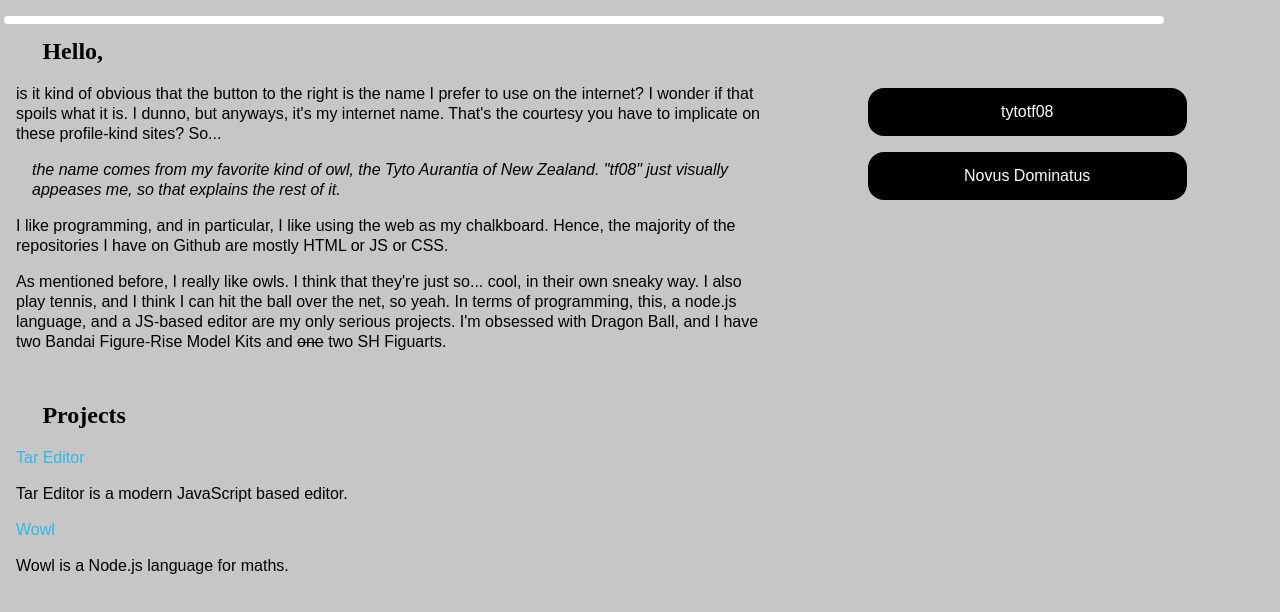
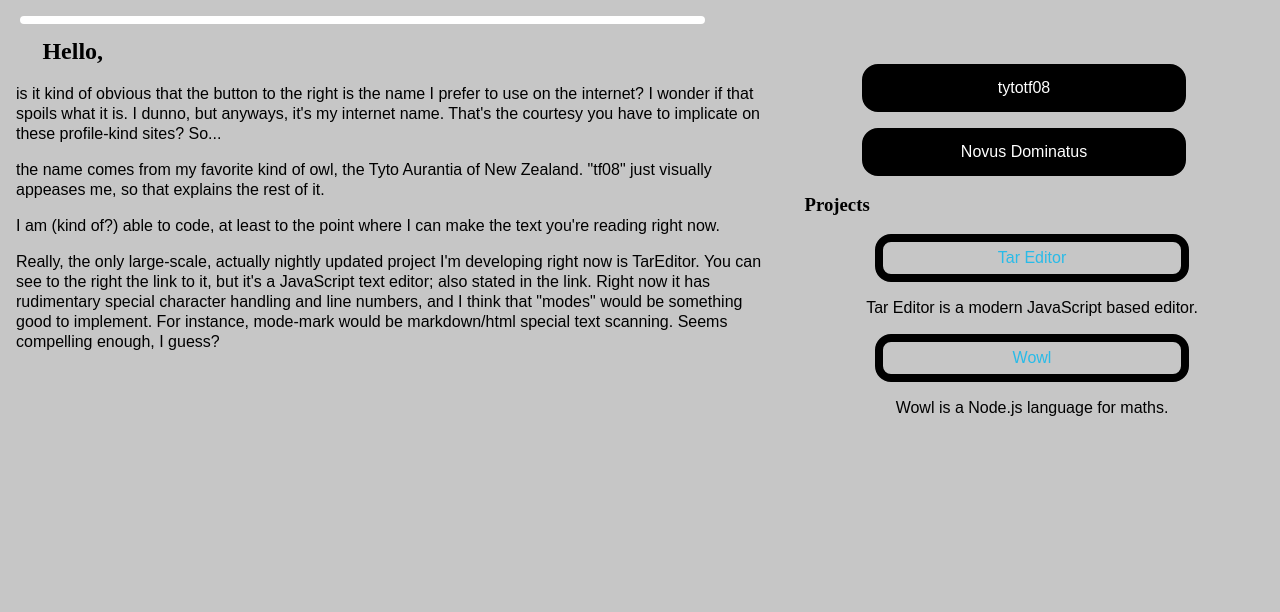
Before and after one commit to tytotf08/tytotf08.github.io, a plain HTML site: page index.html in a window 1280 px wide. Drawn offline with Linux system fonts and the light colour scheme; a web font is replaced by a local one.

Commit message:
Well, more.

```diff
--- a/index.html
+++ b/index.html
@@ -5,20 +5,24 @@
 	<link rel = "stylesheet" href = "./styles/index.css" type = "text/css"/>
 </head>
 <body>
-	<hr/>
+	<main>
 		<section id = "bio">
 			<main>
+				<hr/>
 				<h1>Hello,</h1>
 				<p>is it kind of obvious that the button to the right is the name I prefer to use on the internet? I wonder if that spoils what it is. I dunno, but anyways, it's my internet name. That's the courtesy you have to implicate on these profile-kind sites? So...
 				</p>
-			<p>
-				<em>the name comes from my favorite kind of owl, the Tyto Aurantia of New Zealand. "tf08" just visually appeases me, so that explains the rest of it.</em>
+				<p>the name comes from my favorite kind of owl, the Tyto Aurantia of New Zealand. "tf08" just visually appeases me, so that explains the rest of it.
 				</p>
-			<p>I like programming, and in particular, I like using the web as my chalkboard. Hence, the majority of the repositories I have on Github are mostly HTML or JS or CSS.</p>
-			<p>As mentioned before, I really like owls. I think that they're just so... cool, in their own sneaky way. I also play tennis, and I think I can hit the ball over the net, so yeah. In terms of programming, this, a node.js language, and a JS-based editor are my only serious projects. I'm obsessed with Dragon Ball, and I have two Bandai Figure-Rise Model Kits and <span class = "struck">one</span> two SH Figuarts. </p>
+				<p>I am (kind of?)  able to code, at least to the point where I can make the text you're reading right now.</p>
+				<p>Really, the only large-scale, actually nightly updated project I'm developing right now is TarEditor. You can see to the right the link to it, but it's a JavaScript text editor; also stated in the link. Right now it has rudimentary special character handling and line numbers, and I think that "modes" would be something good to implement. For instance, mode-mark would be markdown/html special text scanning. Seems compelling enough, I guess?</p>
 			</main>
-		<nav><a id = "home" href = "/">tytotf08</a><a id = "pl" href = "https://novus.dominat.us">Novus Dominatus</a></nav>
 		</section>
+		<section id = "copyright"></section>
+	</main>
+	<nav>
+		<a id = "home" href = "/">tytotf08</a>
+		<a id = "pl" href = "https://novus.dominat.us">Novus Dominatus</a>
 		<section id = "projects">
 			<h1>Projects</h1>
 			<div id = "te">
@@ -34,7 +38,7 @@
 				</p>
 			</div>
 		</section>
-	<section id = "copyright"></section>
+	</nav>
 	<script src = "./scripts/index.js" type = "text/javascript"></script>
 </body>
 </html>
--- /dev/null
+++ b/racismprominence/styles/index.css
@@ -0,0 +1,108 @@
+html,
+body {
+	height: 100%;
+	width: 100%;
+	font-family: -apple-system;
+	padding: 0px;
+	margin: 0px;
+	overflow: hidden;
+	display: flex;
+	flex-direction: column;
+}
+body * {
+	padding: 0px;
+	margin: 0px;
+}
+nav {
+	height: 7.5%;
+	display: flex;
+	flex-direction: row;
+	align-items: center;
+	background-color: #23324f;
+	font-weight: bold;
+}
+nav a {
+	color: white;
+	text-decoration: none;
+	padding-left: 0.5rem;
+	display: block;
+}
+nav a:hover {
+	color: #eeeeee;
+}
+main {
+	width: 100%;
+	height: 92.5%;
+	overflow: hidden;
+	border: solid 1px;
+	display: flex;
+	box-sizing: border-box;
+	-webkit-font-smoothing: antialiased;
+}
+article {
+	flex: 60%;
+	overflow: auto;
+	padding: 1rem;
+}
+div#imgs {
+	padding: 1rem;
+	flex: 40%;
+	display: flex;
+	flex-direction: column;
+	overflow: auto;
+}
+div#imgs img {
+	width: 100%;
+}
+article p {
+	padding-top: 1rem;
+	font-family: Quicksand;
+}
+/* vietnamese */
+@font-face {
+  font-family: 'Quicksand';
+  font-style: normal;
+  font-weight: 400;
+  src: url(https://fonts.gstatic.com/s/quicksand/v21/6xKtdSZaM9iE8KbpRA_hJFQNYuDyP7bh.woff2) format('woff2');
+  unicode-range: U+0102-0103, U+0110-0111, U+0128-0129, U+0168-0169, U+01A0-01A1, U+01AF-01B0, U+1EA0-1EF9, U+20AB;
+}
+/* latin-ext */
+@font-face {
+  font-family: 'Quicksand';
+  font-style: normal;
+  font-weight: 400;
+  src: url(https://fonts.gstatic.com/s/quicksand/v21/6xKtdSZaM9iE8KbpRA_hJVQNYuDyP7bh.woff2) format('woff2');
+  unicode-range: U+0100-024F, U+0259, U+1E00-1EFF, U+2020, U+20A0-20AB, U+20AD-20CF, U+2113, U+2C60-2C7F, U+A720-A7FF;
+}
+/* latin */
+@font-face {
+  font-family: 'Quicksand';
+  font-style: normal;
+  font-weight: 400;
+  src: url(https://fonts.gstatic.com/s/quicksand/v21/6xKtdSZaM9iE8KbpRA_hK1QNYuDyPw.woff2) format('woff2');
+  unicode-range: U+0000-00FF, U+0131, U+0152-0153, U+02BB-02BC, U+02C6, U+02DA, U+02DC, U+2000-206F, U+2074, U+20AC, U+2122, U+2191, U+2193, U+2212, U+2215, U+FEFF, U+FFFD;
+}
+/* vietnamese */
+@font-face {
+  font-family: 'Quicksand';
+  font-style: normal;
+  font-weight: 700;
+  src: url(https://fonts.gstatic.com/s/quicksand/v21/6xKtdSZaM9iE8KbpRA_hJFQNYuDyP7bh.woff2) format('woff2');
+  unicode-range: U+0102-0103, U+0110-0111, U+0128-0129, U+0168-0169, U+01A0-01A1, U+01AF-01B0, U+1EA0-1EF9, U+20AB;
+}
+/* latin-ext */
+@font-face {
+  font-family: 'Quicksand';
+  font-style: normal;
+  font-weight: 700;
+  src: url(https://fonts.gstatic.com/s/quicksand/v21/6xKtdSZaM9iE8KbpRA_hJVQNYuDyP7bh.woff2) format('woff2');
+  unicode-range: U+0100-024F, U+0259, U+1E00-1EFF, U+2020, U+20A0-20AB, U+20AD-20CF, U+2113, U+2C60-2C7F, U+A720-A7FF;
+}
+/* latin */
+@font-face {
+  font-family: 'Quicksand';
+  font-style: normal;
+  font-weight: 700;
+  src: url(https://fonts.gstatic.com/s/quicksand/v21/6xKtdSZaM9iE8KbpRA_hK1QNYuDyPw.woff2) format('woff2');
+  unicode-range: U+0000-00FF, U+0131, U+0152-0153, U+02BB-02BC, U+02C6, U+02DA, U+02DC, U+2000-206F, U+2074, U+20AC, U+2122, U+2191, U+2193, U+2212, U+2215, U+FEFF, U+FFFD;
+}
--- a/scripts/index.js
+++ b/scripts/index.js
@@ -2,4 +2,7 @@
 	if (navigator.userAgent.toLowerCase().indexOf("chrome") > -1) {
 		document.body.style.fontFamily = "sans-serif";
 	}
+	document.querySelectorAll("img").forEach((el) => {
+		el.setAttribute("alt", "404 - image not found");
+	});
 })();
--- a/styles/index.css
+++ b/styles/index.css
@@ -2,6 +2,7 @@ html, body {
 	margin: 0px;
 	width: 100%;
 	height: 100%;
+  overflow: hidden;
 }
 html {
 	overflow: hidden;
@@ -9,8 +10,8 @@ html {
 body {
 	background-color: #c6c6c6;
 	font-family: -apple-system;
-	overflow: scroll;
 	-webkit-font-smoothing: antialiased;
+  display: flex;
 }
 h1 {
 	padding: 0.1em;
@@ -37,14 +38,15 @@ section {
 section#bio {
 	display: flex;
 }
-section#bio main {
+main {
 	flex: 60%;
+  overflow: auto;
 }
-section#bio nav {
+nav {
  	flex: 40%;
  	padding-top: 4em;
 }
-section#bio nav a {
+nav a {
 	color: black;
 	text-decoration: none;
 	display: block;
@@ -59,7 +61,7 @@ section#bio nav a {
 	cursor: pointer;
 	-webkit-user-select: none;
 }
-section#bio nav a:hover {
+nav a:hover {
 	background-color: transparent;
 	color: black;
 }
@@ -80,6 +82,15 @@ p.d {
 }
 span.struck {
   text-decoration: line-through;
+}
+section#projects a {
+  background-color: transparent;
+}
+section#projects a:hover {
+  background-color: black;
+}
+section#projects div {
+  text-align: center;
 }
 /* cyrillic-ext */
 @font-face {
```
Also changed, not shown: racismprominence/index.html (added, +23 -0 lines), racismprominence/hairstyles.png (added), racismprominence/naomiosaka.jpg (added), racismprominence/protest.jpg (added). Lines whose indentation alone changed are shown as unchanged.
